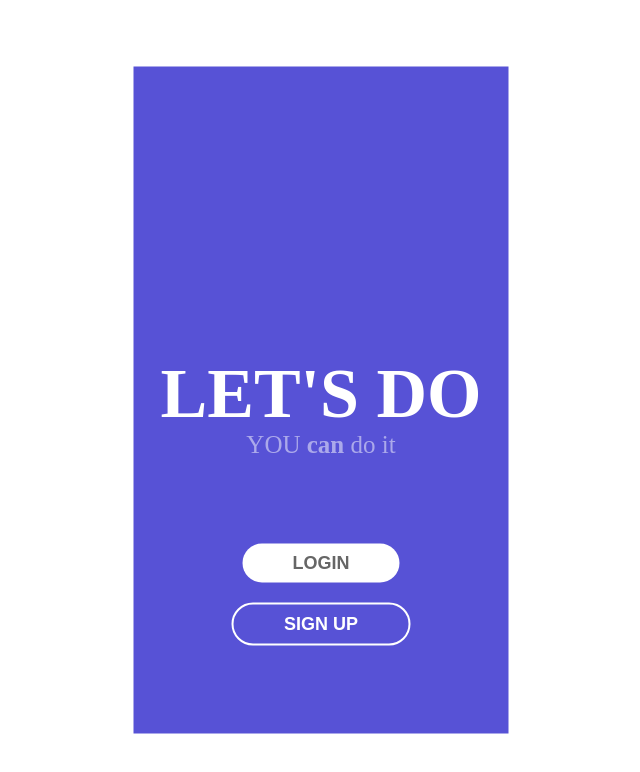
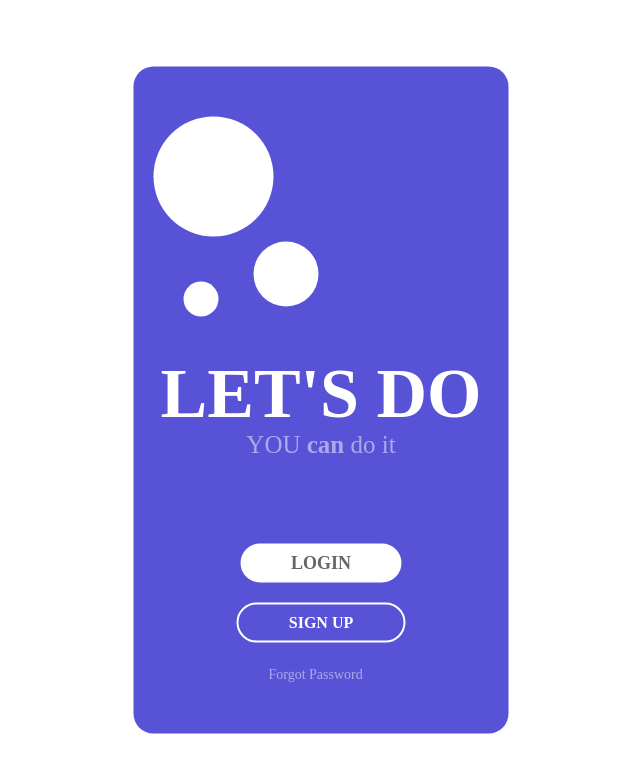
Before and after one commit to unkn0wndev/Lets_Do, a plain HTML site: page index.html in a window 1280 px wide. Shown: the whole page, without its empty margins (319-959 px from the left). Drawn offline with Linux system fonts and the light colour scheme; a web font is replaced by a local one.

Commit message:
Login screen finished

```diff
--- a/index.html
+++ b/index.html
@@ -8,17 +8,24 @@
   </head>
   <body>
     <div class="home">
+      <span class="circle1"></span>
+      <span class="circle2"></span>
+      <span class="circle3"></span>
+
+
       <h1 class="letsdoh1">LET'S DO</h1>
 
       <p class="youcando">YOU <strong>can</strong> do it</p>
+
       <div class="login">
-
       <a href="#" class="LOGIN">LOGIN</a>
     </div>
+
       <div class="signup">
       <a href="#" class="SIGNUP">SIGN UP</a>
+    </div>
 
-    </div>
+    <a href="#" class="forgot">Forgot Password</a>
 
   </body>
 </html>
--- a/letsdo.css
+++ b/letsdo.css
@@ -2,9 +2,11 @@
 
 @font-face {font-family: "Apple SD Gothic Neo"; src: url("//db.onlinewebfonts.com/t/67680f2eb947c5cbd58b40961b4a61e9.eot"); src: url("//db.onlinewebfonts.com/t/67680f2eb947c5cbd58b40961b4a61e9.eot?#iefix") format("embedded-opentype"), url("//db.onlinewebfonts.com/t/67680f2eb947c5cbd58b40961b4a61e9.woff2") format("woff2"), url("//db.onlinewebfonts.com/t/67680f2eb947c5cbd58b40961b4a61e9.woff") format("woff"), url("//db.onlinewebfonts.com/t/67680f2eb947c5cbd58b40961b4a61e9.ttf") format("truetype"), url("//db.onlinewebfonts.com/t/67680f2eb947c5cbd58b40961b4a61e9.svg#Apple SD Gothic Neo") format("svg"); }
 
+
 .home{
   top: 50%;
   left: 50%;
+  border-radius: 20px;
   transform: translate(-50%, -50%);
   position: absolute;
 
@@ -13,6 +15,40 @@
   width: 375px;
   height: 667px;
 }
+
+.circle1 {
+  top: 50px;
+  left: 20px;
+  position: absolute;
+  height: 120px;
+  width: 120px;
+  background-color: #FFFFFF;
+  border-radius: 50%;
+  display: inline-block;
+}
+
+.circle2 {
+  top: 175px;
+  left: 120px;
+  position: absolute;
+  height: 65px;
+  width: 65px;
+  background-color: #FFFFFF;
+  border-radius: 50%;
+  display: inline-block;
+}
+
+.circle3 {
+  top: 215px;
+  left: 50px;
+  position: absolute;
+  height: 35px;
+  width: 35px;
+  background-color: #FFFFFF;
+  border-radius: 50%;
+  display: inline-block;
+}
+
 .letsdoh1{
   color: #FFFFFF;
   padding-top: 240px;
@@ -37,7 +73,7 @@
 	display: inline-block;
 	cursor:pointer;
 	color:#666666;
-	font-family:Arial;
+	font-family: Apple SD Gothic Neo;
 	font-size:18px;
 	font-weight:bold;
 	padding:9px 50px;
@@ -61,8 +97,8 @@
 	display: inline-block;
 	cursor:pointer;
 	color:#FFFFFF;
-	font-family:Arial;
-	font-size:18px;
+	font-family: Apple SD Gothic Neo;
+	font-size:16px;
 	font-weight:bold;
 	padding:9px 50px;
 	text-decoration:none;
@@ -84,3 +120,16 @@
   padding-top: 20px;
   text-align: center;
 }
+
+.forgot{
+  position: absolute;
+  font-family: Apple SD Gothic Neo;
+  color: #FFFFFF;
+  font-size: 14px;
+  opacity: 50%;
+  text-decoration: none;
+  top: 600px;
+  left: 36%;
+  cursor: pointer;
+
+}
```
